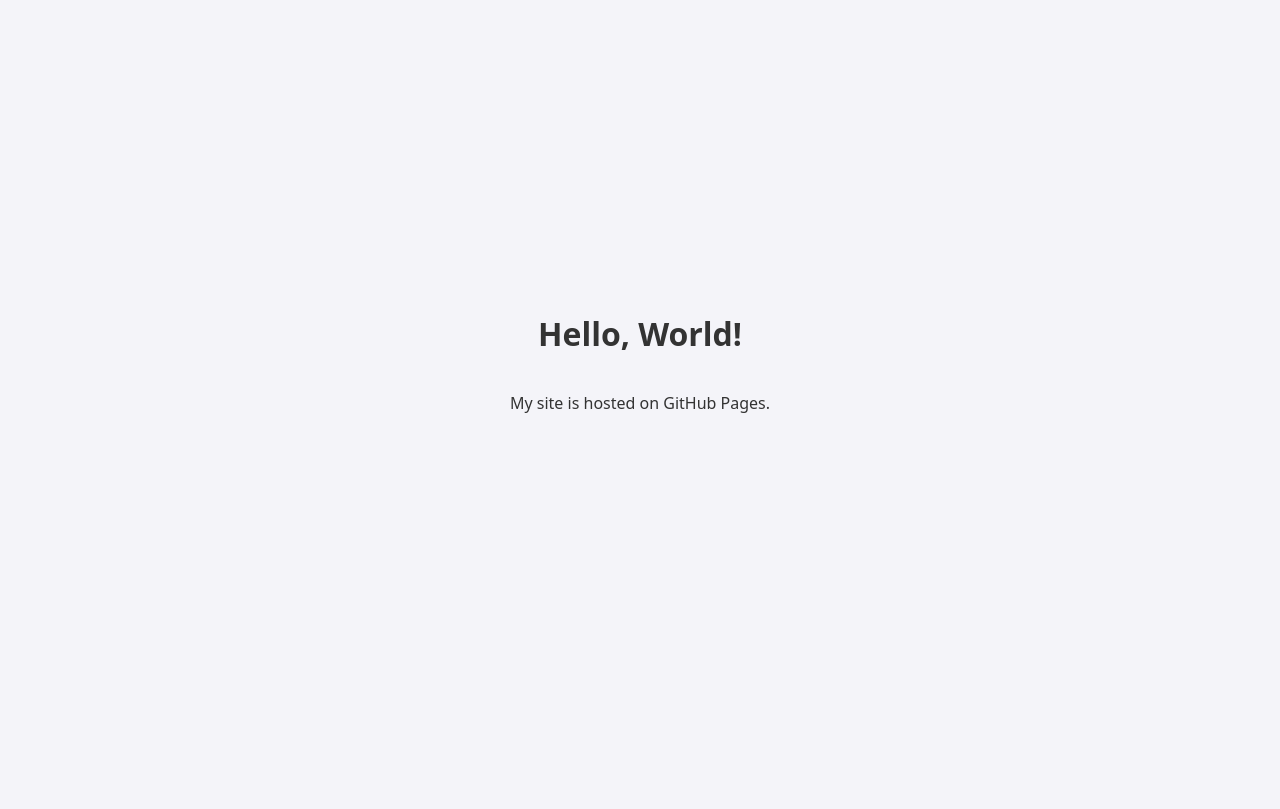
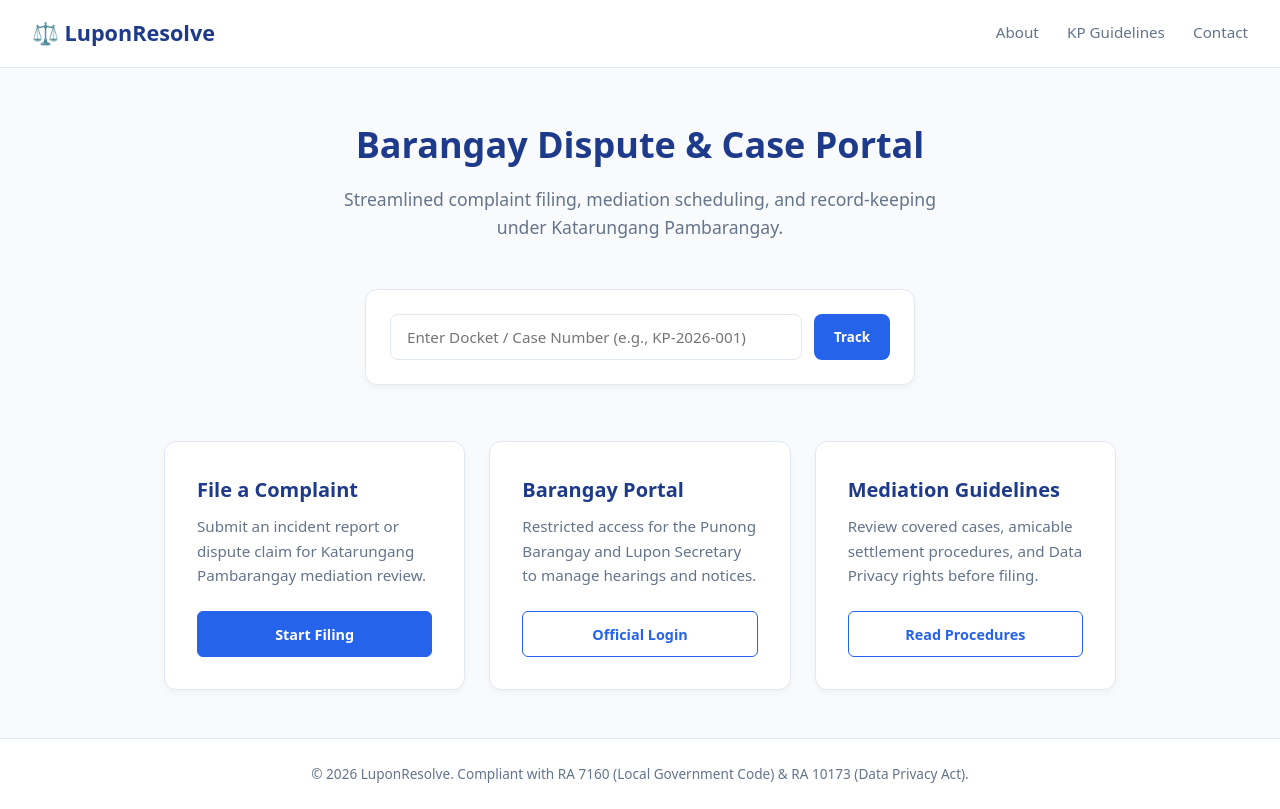
Before and after one commit to kitchurchh/LuponResolve, a plain HTML site: page index.html in a window 1280 px wide. Drawn offline with Linux system fonts and the light colour scheme.

Commit message:
Build LuponResolve landing layout

```diff
--- a/index.html
+++ b/index.html
@@ -3,23 +3,257 @@
 <head>
   <meta charset="UTF-8">
   <meta name="viewport" content="width=device-width, initial-scale=1.0">
-  <title>My GitHub Site</title>
+  <title>LuponResolve | Barangay Dispute Resolution System</title>
   <style>
+    :root {
+      --primary: #1e3a8a;
+      --primary-hover: #172554;
+      --accent: #2563eb;
+      --bg: #f8fafc;
+      --card-bg: #ffffff;
+      --text: #0f172a;
+      --muted: #64748b;
+      --border: #e2e8f0;
+    }
+
+    * {
+      box-sizing: border-box;
+      margin: 0;
+      padding: 0;
+      font-family: system-ui, -apple-system, BlinkMacSystemFont, 'Segoe UI', Roboto, sans-serif;
+    }
+
     body {
-      font-family: system-ui, sans-serif;
+      background-color: var(--bg);
+      color: var(--text);
+      line-height: 1.6;
       display: flex;
       flex-direction: column;
+      min-height: 100vh;
+    }
+
+    header {
+      background: var(--card-bg);
+      border-bottom: 1px solid var(--border);
+      padding: 1rem 2rem;
+      display: flex;
+      justify-content: space-between;
       align-items: center;
-      justify-content: center;
-      height: 90vh;
-      margin: 0;
-      background-color: #f4f4f9;
-      color: #333;
+    }
+
+    .brand {
+      font-size: 1.35rem;
+      font-weight: 700;
+      color: var(--primary);
+      text-decoration: none;
+      display: flex;
+      align-items: center;
+      gap: 0.5rem;
+    }
+
+    nav a {
+      margin-left: 1.5rem;
+      text-decoration: none;
+      color: var(--muted);
+      font-size: 0.95rem;
+      font-weight: 500;
+      transition: color 0.2s;
+    }
+
+    nav a:hover {
+      color: var(--primary);
+    }
+
+    main {
+      flex: 1;
+      max-width: 1000px;
+      margin: 3rem auto;
+      padding: 0 1.5rem;
+      width: 100%;
+    }
+
+    .hero {
+      text-align: center;
+      margin-bottom: 3rem;
+    }
+
+    .hero h1 {
+      font-size: 2.25rem;
+      color: var(--primary);
+      margin-bottom: 0.75rem;
+    }
+
+    .hero p {
+      color: var(--muted);
+      font-size: 1.1rem;
+      max-width: 600px;
+      margin: 0 auto;
+    }
+
+    .tracker-box {
+      background: var(--card-bg);
+      border: 1px solid var(--border);
+      border-radius: 12px;
+      padding: 1.5rem;
+      display: flex;
+      gap: 0.75rem;
+      max-width: 550px;
+      margin: 0 auto 3.5rem;
+      box-shadow: 0 4px 6px -1px rgba(0, 0, 0, 0.05);
+    }
+
+    .tracker-box input {
+      flex: 1;
+      padding: 0.75rem 1rem;
+      border: 1px solid var(--border);
+      border-radius: 8px;
+      font-size: 0.95rem;
+      outline: none;
+    }
+
+    .tracker-box input:focus {
+      border-color: var(--accent);
+    }
+
+    .tracker-box button {
+      background: var(--accent);
+      color: #fff;
+      border: none;
+      padding: 0.75rem 1.25rem;
+      border-radius: 8px;
+      font-weight: 600;
+      cursor: pointer;
+      transition: background 0.2s;
+    }
+
+    .tracker-box button:hover {
+      background: var(--primary);
+    }
+
+    .grid {
+      display: grid;
+      grid-template-columns: repeat(auto-fit, minmax(280px, 1fr));
+      gap: 1.5rem;
+    }
+
+    .card {
+      background: var(--card-bg);
+      border: 1px solid var(--border);
+      border-radius: 12px;
+      padding: 2rem;
+      display: flex;
+      flex-direction: column;
+      justify-content: space-between;
+      box-shadow: 0 4px 6px -1px rgba(0, 0, 0, 0.04);
+      transition: transform 0.2s, box-shadow 0.2s;
+    }
+
+    .card:hover {
+      transform: translateY(-3px);
+      box-shadow: 0 10px 15px -3px rgba(0, 0, 0, 0.08);
+    }
+
+    .card h2 {
+      font-size: 1.25rem;
+      margin-bottom: 0.5rem;
+      color: var(--primary);
+    }
+
+    .card p {
+      color: var(--muted);
+      font-size: 0.95rem;
+      margin-bottom: 1.5rem;
+    }
+
+    .card-btn {
+      display: inline-block;
+      text-align: center;
+      padding: 0.65rem 1rem;
+      border-radius: 6px;
+      font-weight: 600;
+      text-decoration: none;
+      font-size: 0.9rem;
+      border: 1px solid var(--accent);
+      color: var(--accent);
+      transition: all 0.2s;
+    }
+
+    .card-btn.primary {
+      background: var(--accent);
+      color: white;
+    }
+
+    .card-btn.primary:hover {
+      background: var(--primary);
+      border-color: var(--primary);
+    }
+
+    .card-btn:hover {
+      background: #eff6ff;
+    }
+
+    footer {
+      border-top: 1px solid var(--border);
+      padding: 1.5rem;
+      text-align: center;
+      font-size: 0.85rem;
+      color: var(--muted);
+      background: var(--card-bg);
     }
   </style>
 </head>
 <body>
-  <h1>Hello, World!</h1>
-  <p>My site is hosted on GitHub Pages.</p>
+
+  <header>
+    <a href="#" class="brand">⚖️ LuponResolve</a>
+    <nav>
+      <a href="#about">About</a>
+      <a href="#guidelines">KP Guidelines</a>
+      <a href="#contact">Contact</a>
+    </nav>
+  </header>
+
+  <main>
+    <section class="hero">
+      <h1>Barangay Dispute & Case Portal</h1>
+      <p>Streamlined complaint filing, mediation scheduling, and record-keeping under Katarungang Pambarangay.</p>
+    </section>
+
+    <div class="tracker-box">
+      <input type="text" placeholder="Enter Docket / Case Number (e.g., KP-2026-001)" />
+      <button type="button">Track</button>
+    </div>
+
+    <div class="grid">
+      <div class="card">
+        <div>
+          <h2>File a Complaint</h2>
+          <p>Submit an incident report or dispute claim for Katarungang Pambarangay mediation review.</p>
+        </div>
+        <a href="filing.html" class="card-btn primary">Start Filing</a>
+      </div>
+
+      <div class="card">
+        <div>
+          <h2>Barangay Portal</h2>
+          <p>Restricted access for the Punong Barangay and Lupon Secretary to manage hearings and notices.</p>
+        </div>
+        <a href="portal.html" class="card-btn">Official Login</a>
+      </div>
+
+      <div class="card">
+        <div>
+          <h2>Mediation Guidelines</h2>
+          <p>Review covered cases, amicable settlement procedures, and Data Privacy rights before filing.</p>
+        </div>
+        <a href="#guidelines" class="card-btn">Read Procedures</a>
+      </div>
+    </div>
+  </main>
+
+  <footer>
+    <p>&copy; 2026 LuponResolve. Compliant with RA 7160 (Local Government Code) & RA 10173 (Data Privacy Act).</p>
+  </footer>
+
 </body>
 </html>
```
